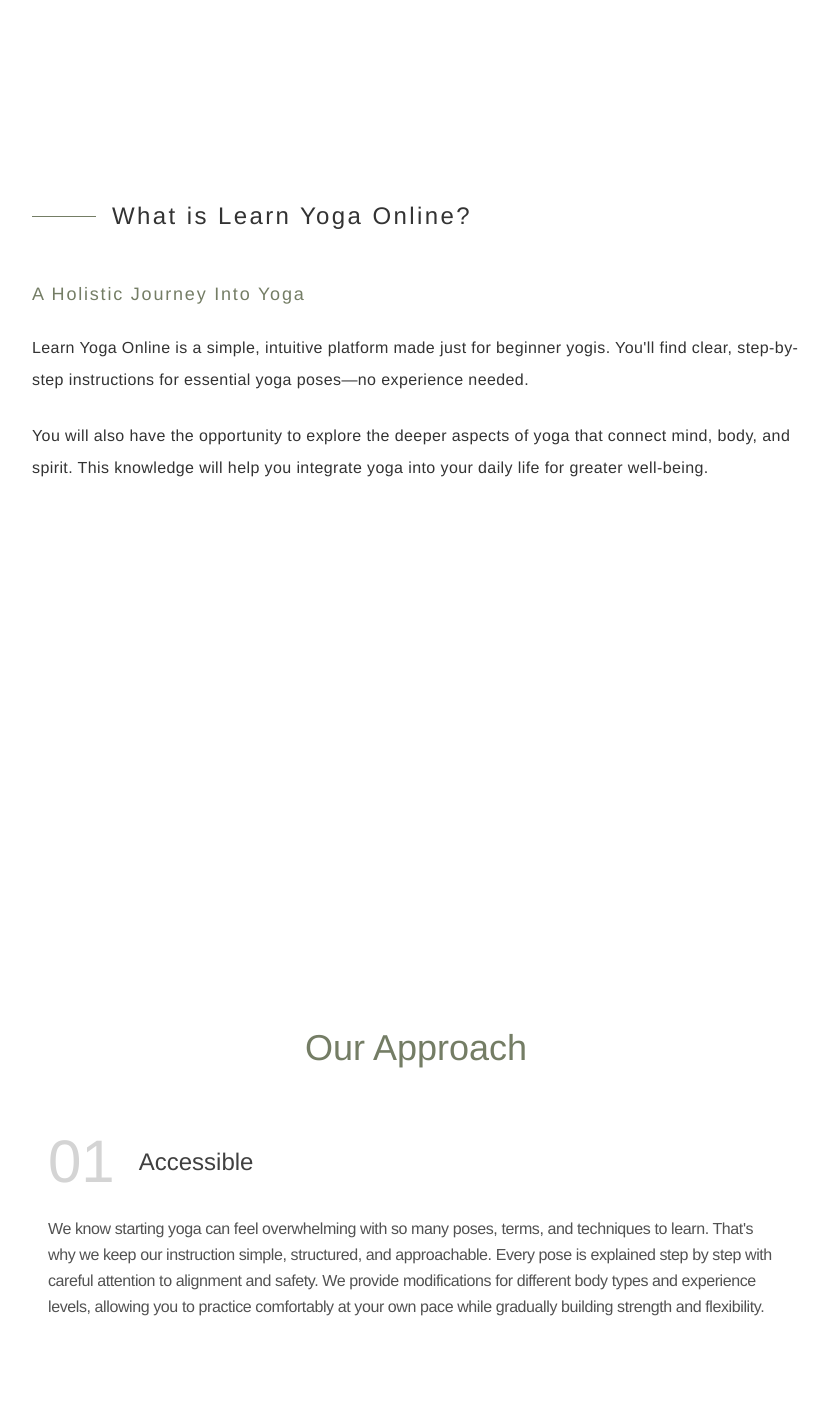
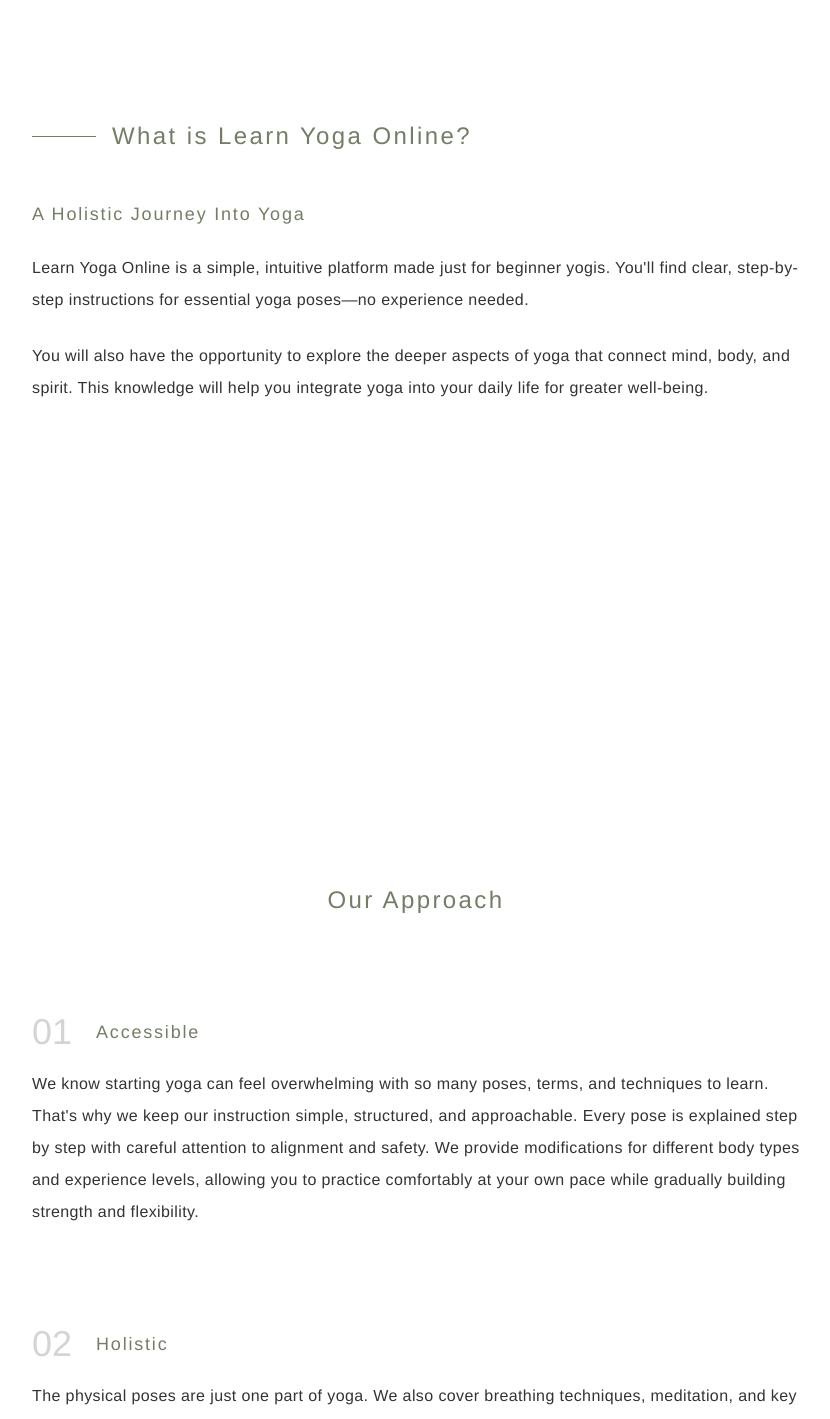
Before and after one commit to samanthacabrera/yoga-library, a React (Vite) app: page / in a window 1280 px wide. Shown: the part 920-2339 px from the top of the page, without its empty margins (224-1054 px from the left). Built offline with nearby package versions, Linux system fonts and the light colour scheme.

Commit message:
update what we offer section, update global stylings

```diff
--- a/src/App.css
+++ b/src/App.css
@@ -25,3 +25,15 @@ h1,
 h2 {
   color: #747d65;
 }
+
+h3 {
+  @apply text-sm lg:text-lg tracking-widest text-moss;
+}
+
+p {
+  @apply text-charcoal tracking-wide leading-loose;
+}
+
+.card {
+  @apply relative overflow-hidden border border-moss/20 p-8 transition-all duration-500 hover:shadow hover:border-moss/30;
+}
--- a/src/components/Home.jsx
+++ b/src/components/Home.jsx
@@ -72,11 +72,11 @@ const Home = () => {
           >
           Learn Yoga Online
           </motion.h1>
-          <motion.h3
+          <motion.p
             className="text-md lg:text-lg mb-6"
           >
           Explore helpful resources designed especially for beginner yogis
-          </motion.h3>
+          </motion.p>
 
           <motion.div
             initial={{ opacity: 0 }}
@@ -102,14 +102,14 @@ const Home = () => {
         whileInView={{ opacity: 1 }}
         viewport={{ once: false, amount: 0.1 }}
         transition={{ duration: 1.5 }}
-        className="my-40"
+        className="container my-20"
       >
         <div className="flex items-center mb-12">
           <div className="w-16 h-px bg-moss"></div>
-          <h3 className="text-lg lg:text-2xl ml-4 tracking-widest">What is Learn Yoga Online?</h3>
+          <h2 className="text-lg lg:text-2xl tracking-widest ml-4">What is Learn Yoga Online?</h2>
         </div>
 
-        <p className="text-sm lg:text-lg tracking-widest text-moss mb-6">A Holistic Journey Into Yoga</p>
+        <h3 className="mb-6">A Holistic Journey Into Yoga</h3>
 
         <div className="space-y-6 text-charcoal tracking-wide leading-loose">
           <p>
@@ -128,9 +128,9 @@ const Home = () => {
       whileInView={{ opacity: 1 }}
       viewport={{ once: false, amount: 0.1 }}
       transition={{ duration: 0.8 }}
-      className="container mx-auto px-4 py-16"
-    >
-      <h2 className="text-4xl font-thin text-center mb-16">
+      className="container my-20"
+      >
+      <h2 className="text-lg lg:text-2xl text-center tracking-widest mb-24">
         Our Approach
       </h2>
 
@@ -142,15 +142,15 @@ const Home = () => {
             transition={{ duration: 0.3, ease: "easeInOut" }}
             className="group"
           >
-            <div className="flex items-center mb-6">
-              <span className="text-6xl font-extralight text-neutral-300 mr-6 group-hover:text-moss/80 transition-colors duration-300">
+            <div className="flex items-center mb-4">
+              <span className="text-4xl text-neutral-300 mr-6 group-hover:text-moss/80 transition-colors duration-300">
                 {approach.number}
               </span>
-              <h3 className="text-2xl font-light text-neutral-700 group-hover:text-moss/90 transition-colors duration-300">
+              <h3 className="group-hover:text-moss/90 transition-colors duration-300">
                 {approach.title}
               </h3>
             </div>
-            <p className="text-neutral-600 leading-relaxed tracking-tight">
+            <p>
               {approach.mainText}
             </p>
           </motion.div>
@@ -164,28 +164,24 @@ const Home = () => {
         whileInView={{ opacity: 1 }}
         viewport={{ once: false, amount: 0.1 }}
         transition={{ duration: 1.5 }}
-        className="max-w-7xl mx-auto px-4 py-16 md:py-24"
+        className="container my-20"
       >
-        <div className="grid gap-16 items-center">
+        <div className="flex items-center mb-12">
+          <div className="w-16 h-px bg-moss"></div>
+          <h2 className="text-lg lg:text-2xl tracking-widest ml-4">
+            What We Offer
+          </h2>
+        </div>
 
-          <div className="space-y-6">
-            <div className="flex items-center">
-              <div className="w-12 h-0.5 bg-black/30"></div>
-              <h2 className="ml-4 text-3xl tracking-wide">
-                What We Offer
-              </h2>
-            </div>
+        <h3 className="mb-6">
+          Comprehensive Yoga Resources
+        </h3>
 
-            <p className="text-xs uppercase tracking-[0.2em] text-gray-500">
-              Comprehensive Yoga Resources
-            </p>
+        <p>
+          Elevate your yoga journey with curated resources designed to deepen your practice and understanding.
+        </p>
 
-            <p className="text-lg text-gray-600 leading-relaxed">
-              Elevate your yoga journey with curated resources designed to deepen your practice and understanding.
-            </p>
-          </div>
-
-          <div className="grid md:grid-cols-1 gap-8">
+          <div className="grid md:grid-cols-1 gap-8 py-12">
             {[
               {
                 title: "Pose Library",
@@ -201,19 +197,18 @@ const Home = () => {
               <Link
                 key={index}
                 to={item.link}
-                className="group relative overflow-hidden border border-moss/30 p-6 transition-all duration-500 hover:shadow-xl hover:border-gray-200"
+                className="group card"
               >
-                <div className="absolute inset-0 bg-gradient-to-br from-white to-gray-50 opacity-0 group-hover:opacity-100 transition-opacity duration-500"></div>
-
-                <div className="relative z-10 space-y-4">
-                  <h4 className="text-2xl transition-colors group-hover:text-black">
+                <div className="space-y-2">
+                  <h3>
                     {item.title}
-                  </h4>
-                  <p className="text-base opacity-70 group-hover:text-gray-800 transition-colors">
+                  </h3>
+                  <p>
                     {item.description}
                   </p>
-                  <div className="mt-2 inline-flex items-center text-moss opacity-0 group-hover:opacity-100 transition-all">
+                  <div className="inline-flex items-center text-moss">
                     <span className="mr-2">Explore</span>
+                    <span className="opacity-0 group-hover:opacity-100 transition-all">
                     <svg
                       xmlns="http://www.w3.org/2000/svg"
                       className="h-5 w-5 transform transition-transform group-hover:translate-x-1"
@@ -223,12 +218,12 @@ const Home = () => {
                     >
                       <path strokeLinecap="round" strokeLinejoin="round" strokeWidth={2} d="M14 5l7 7m0 0l-7 7m7-7H3" />
                     </svg>
+                    </span>
                   </div>
                 </div>
               </Link>
             ))}
           </div>
-        </div>
       </motion.div>
 
       {/* Intro */}
```
